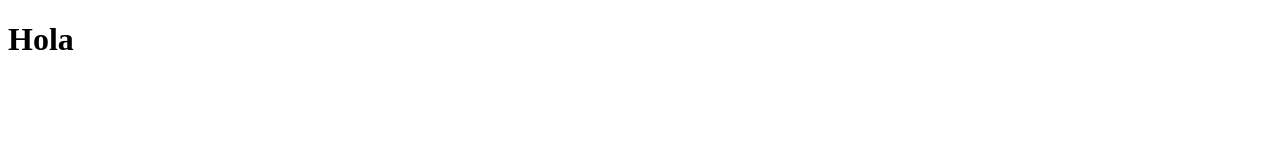
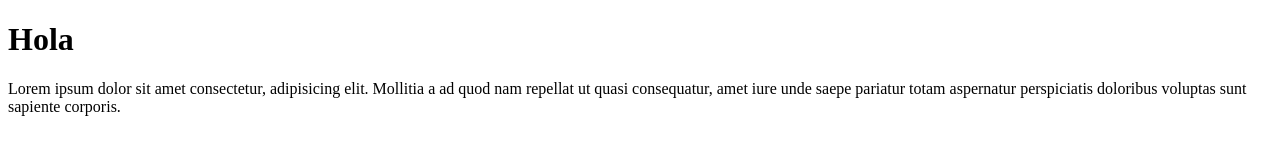
Before and after one commit to egenoka17/ejemplo-responsive, a plain HTML site: page index.html in a window 1280 px wide. Drawn offline with Linux system fonts and the light colour scheme.

Commit message:
Actualización index.html
Se agregó un lorem ipsum

```diff
--- a/index.html
+++ b/index.html
@@ -10,6 +10,7 @@
 
 <body>
     <h1>Hola</h1>
+    <p>Lorem ipsum dolor sit amet consectetur, adipisicing elit. Mollitia a ad quod nam repellat ut quasi consequatur, amet iure unde saepe pariatur totam aspernatur perspiciatis doloribus voluptas sunt sapiente corporis.</p>
 </body>
 
 </html>
```
